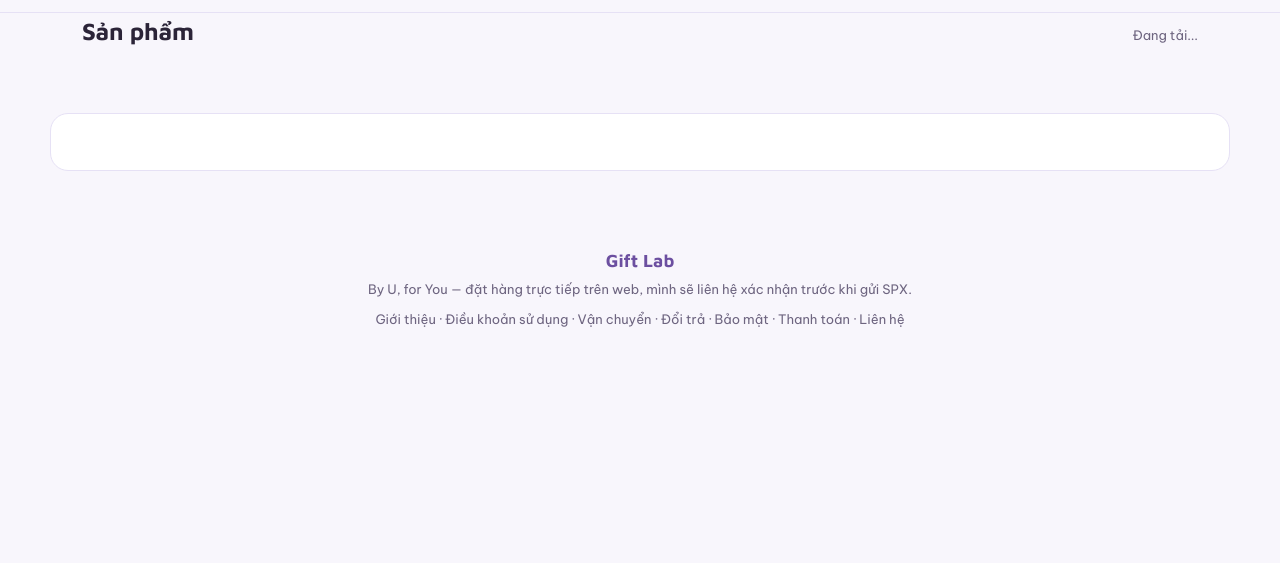
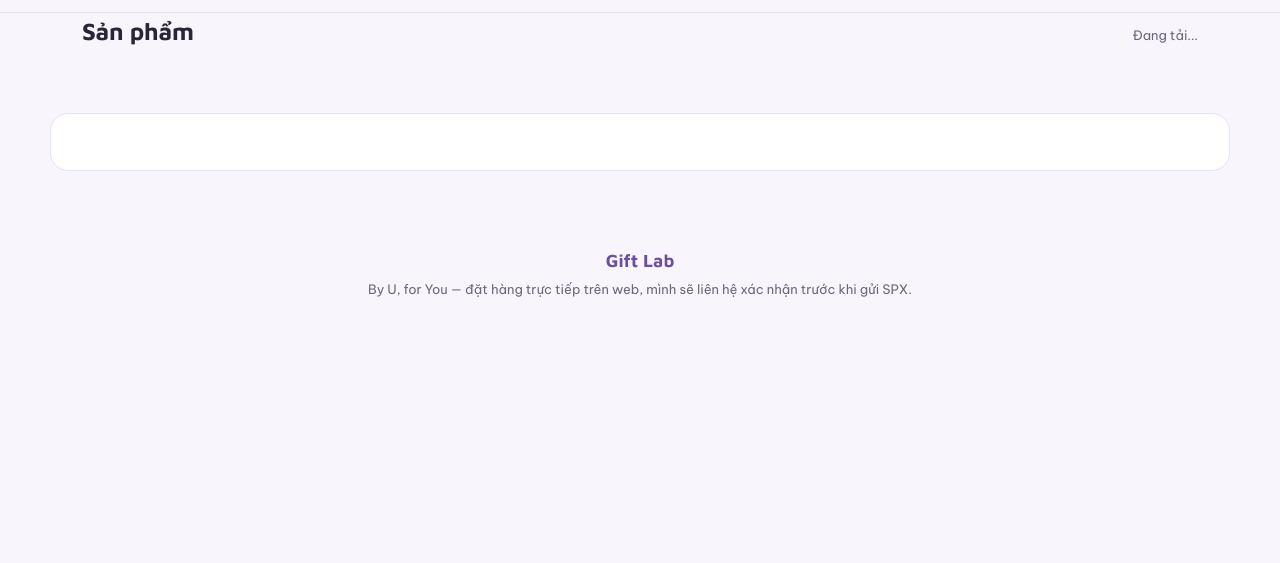
Before and after one commit to yyou6688/giftlab-gomdon, a website: page public/index.html in a window 1280 px wide. Shown: the part 81-644 px from the top of the page. Drawn offline with Linux system fonts and the light colour scheme; no server answers.

Commit message:
Update index.html

```diff
--- a/public/index.html
+++ b/public/index.html
@@ -81,16 +81,7 @@
   <footer>
     <div class="fname">Gift Lab</div>
     <p>By U, for You — đặt hàng trực tiếp trên web, mình sẽ liên hệ xác nhận trước khi gửi SPX.</p>
-    <!-- MỚI: link tới các trang chính sách - bắt buộc phải có khi thông báo website với Bộ Công Thương -->
-    <p style="margin-top:10px; font-size:13px;">
-      <a href="#policy-about" style="color:inherit;">Giới thiệu</a> ·
-      <a href="#policy-terms" style="color:inherit;">Điều khoản sử dụng</a> ·
-      <a href="#policy-shipping" style="color:inherit;">Vận chuyển</a> ·
-      <a href="#policy-returns" style="color:inherit;">Đổi trả</a> ·
-      <a href="#policy-privacy" style="color:inherit;">Bảo mật</a> ·
-      <a href="#policy-payment" style="color:inherit;">Thanh toán</a> ·
-      <a href="#policy-contact" style="color:inherit;">Liên hệ</a>
-    </p>
+    <!-- BẢN GOM ĐƠN: ẩn dòng link chính sách rút gọn ở footer -->
   </footer>
 
   <div class="float-bar" id="floatBar">
```
